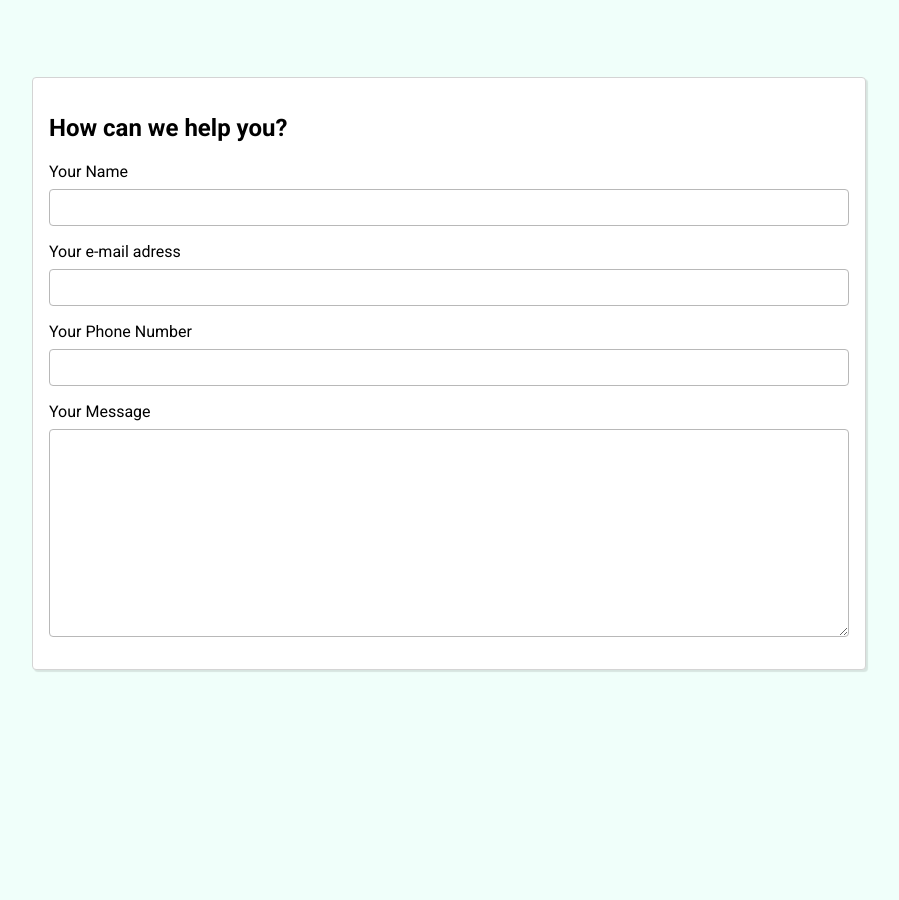
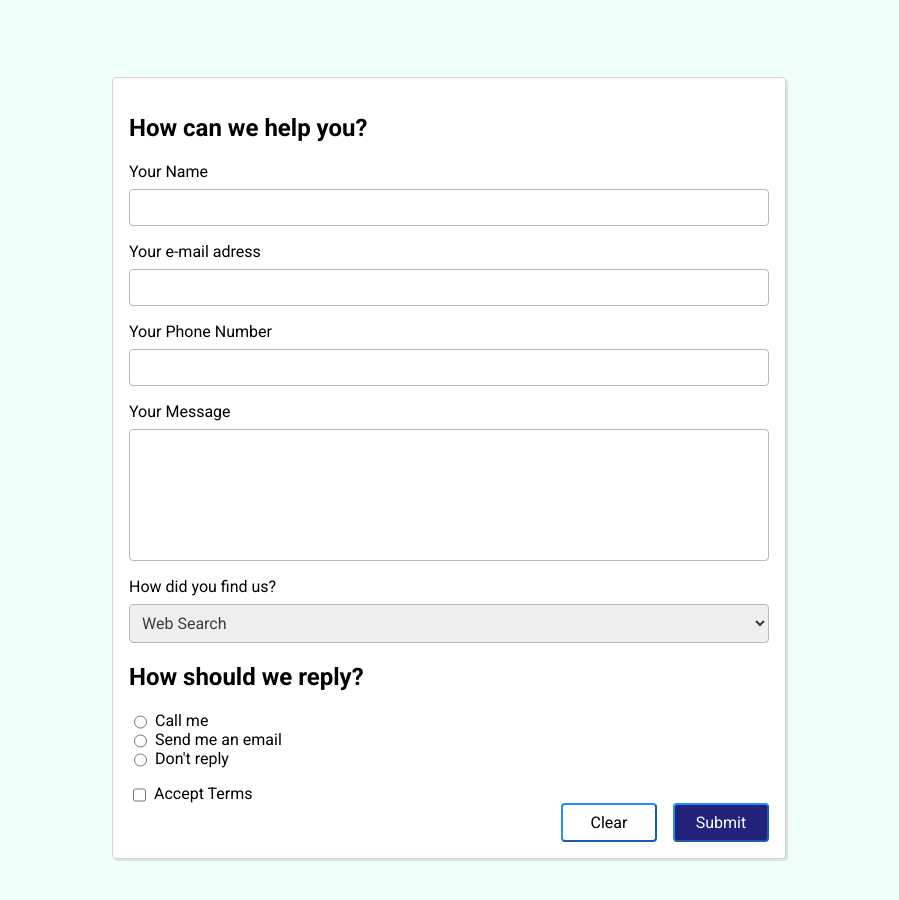
Before and after one commit to DakiTheBest/contact, a plain HTML site: page index.html in a window 1280 px wide. Shown: the part 62-962 px from the top of the page, without its empty margins (191-1090 px from the left). Before the commit the page ends 812 px from the top, so only its background shows below. Drawn offline with Linux system fonts and the light colour scheme.

Commit message:
finished site

```diff
--- a/index.html
+++ b/index.html
@@ -24,22 +24,59 @@
           <ul>
             <li>
               <label for="user-name">Your Name</label>
-              <input type="text" name="name" id="user-name" />
+              <input type="text" name="name" id="user-name" required />
             </li>
             <li>
               <label for="user-email">Your e-mail adress</label>
-              <input type="email" name="email" id="user-email" />
+              <input type="email" name="email" id="user-email" required />
             </li>
             <li>
               <label for="user-phone">Your Phone Number</label>
-              <input type="tel" name="phone" id="user-phone">
+              <input type="tel" name="phone" id="user-phone" required />
             </li>
           </ul>
         </section>
 
         <section>
           <label for="user-msg">Your Message</label>
-          <textarea name="msg" id="user-msg" rows="10"></textarea>
+          <textarea name="msg" id="user-msg" rows="6" required></textarea>
+        </section>
+
+        <section>
+          <label for="source">How did you find us?</label>
+          <select id="source">
+            <option name="web">Web Search</option>
+            <option name="mouth">Word of Mouth</option>
+            <option name="other">Other</option>
+          </select>
+        </section>
+
+        <section>
+          <h2>How should we reply?</h2>
+          <ul>
+            <li class="reply-mtd">
+              <input type="radio" name="reply" id="call" />
+              <label for="call">Call me</label>
+            </li>
+            <li class="reply-mtd">
+              <input type="radio" name="reply" id="email" />
+              <label for="email">Send me an email</label>
+            </li>
+            <li class="reply-mtd">
+              <input type="radio" name="reply" id="dont" />
+              <label for="dont">Don't reply</label>
+            </li>
+          </ul>
+        </section>
+        <p></p>
+        <section class="reply-mtd">
+          <input type="checkbox" name="terms" id="user-terms" required />
+          <label for="user-terms">Accept Terms</label>
+        </section>
+
+        <section id="buttons">
+          <button type="reset">Clear</button>
+          <button type="submit">Submit</button>
         </section>
       </form>
     </main>
--- a/styles.css
+++ b/styles.css
@@ -8,10 +8,11 @@ h1 {
 
 body {
   background-color: rgb(240, 255, 250);
+  margin: 0;
 }
 
 form {
-  width: 50rem;
+  width: 40rem;
   margin: 5rem auto;
   background-color: white;
   border: 1px solid rgb(212, 212, 212);
@@ -33,7 +34,8 @@ label {
 }
 
 input,
-textarea {
+textarea,
+select {
   width: 100%;
   display: block;
   margin-bottom: 1rem;
@@ -44,3 +46,56 @@ textarea {
   padding: 0.5rem;
   color: rgb(61, 58, 58);
 }
+
+input:focus,
+textarea:focus{
+  background-color: rgb(155, 183, 226);
+  border-color: rgb(87, 87, 255);
+}
+
+textarea {
+  resize: none;
+}
+
+.reply-mtd {
+  display: flex;
+}
+
+.reply-mtd input {
+  width: auto;
+  margin-right: 0.5rem;
+}
+
+.reply-mtd input,
+.reply-mtd label {
+  margin-bottom: 0;
+}
+
+#buttons {
+  display: flex;
+  justify-content: right;
+}
+
+button {
+  font: inherit;
+  border-color: rgb(38, 139, 255);
+  background-color: white;
+  padding: 0.5rem;
+  border-radius: 4px;
+  width: 6rem;
+  margin-left: 1rem;
+  transition: background-color 0.2s ease;
+}
+
+button:hover {
+  background-color: rgb(177, 223, 253);
+}
+
+button[type=submit] {
+  color: white;
+  background-color: rgb(34, 34, 122);
+}
+
+button[type=submit]:hover {
+  background-color: rgb(26, 104, 194);
+}
```
